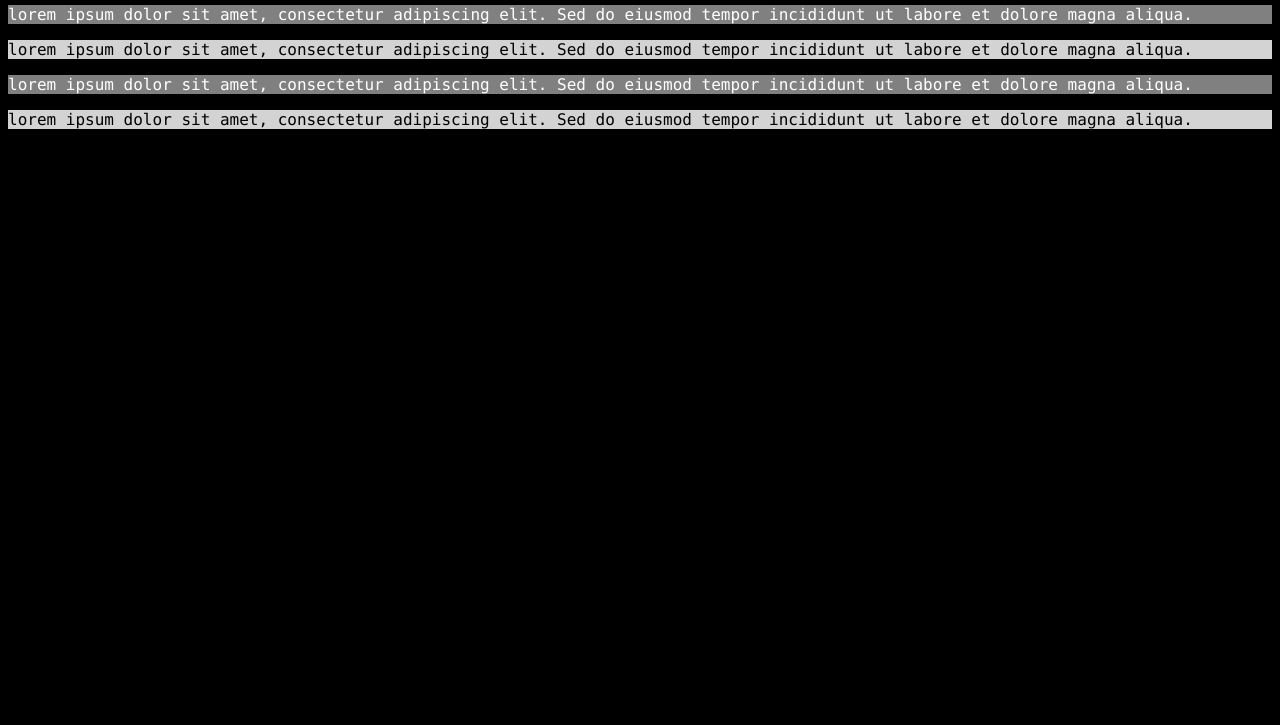
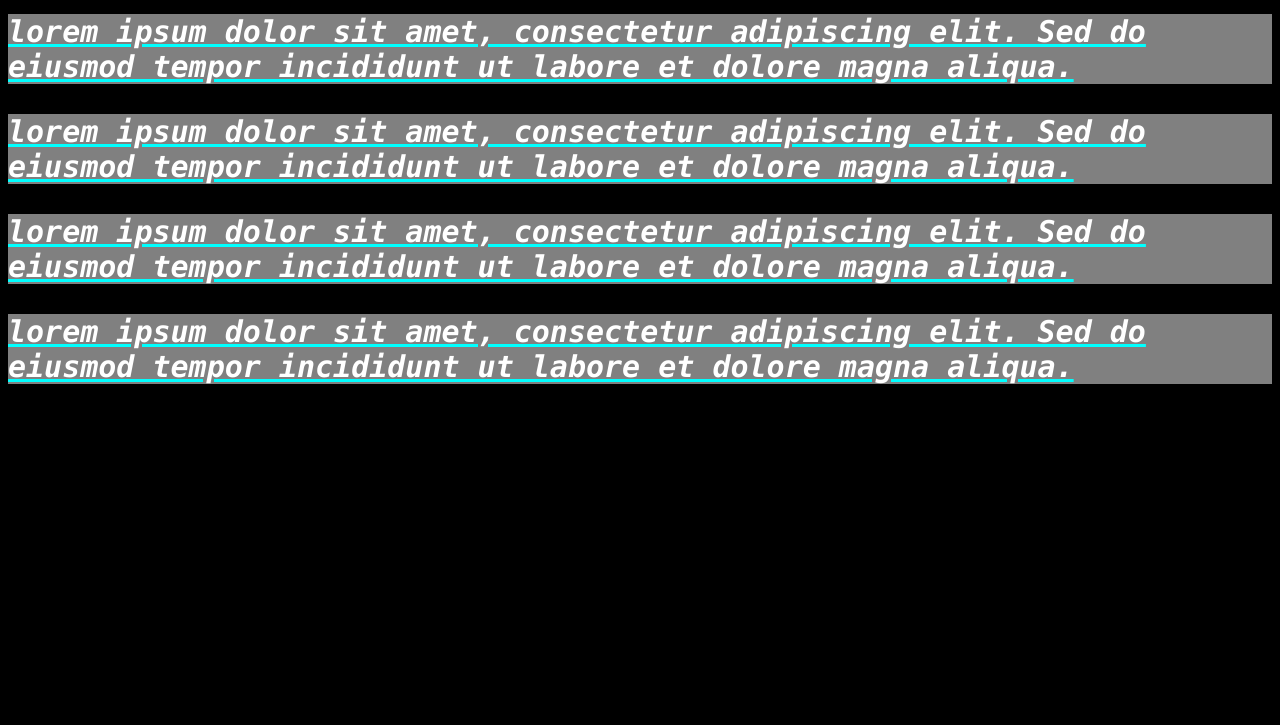
Before and after one commit to quantumcloudservices/Full-Stack-Dev-with-AI-Bootcamp, a plain HTML site: page Practice Class 1/index.html in a window 1280 px wide. Shown: the part 75-800 px from the top of the page. Drawn offline with Linux system fonts and the light colour scheme.

Commit message:
fonts practice

```diff
--- a/Practice Class 1/style.css
+++ b/Practice Class 1/style.css
@@ -3,17 +3,14 @@
         }
         h1 {
             color: white;
+            font-family: "Press Start 2P", consolas, sans-serif;
         }
         p {
             background-color: gray;
             color: white;
             font-family: "consolas", sans-serif;
+            font-size: 30px;
+            font-style: italic;
+            font-weight: bold;
+            text-decoration: cyan underline;
         }
-        .odd {
-            background-color: gray;
-            color: white;
-        }
-        .even {
-            background-color: lightgray;
-            color: black;
-        }
```
